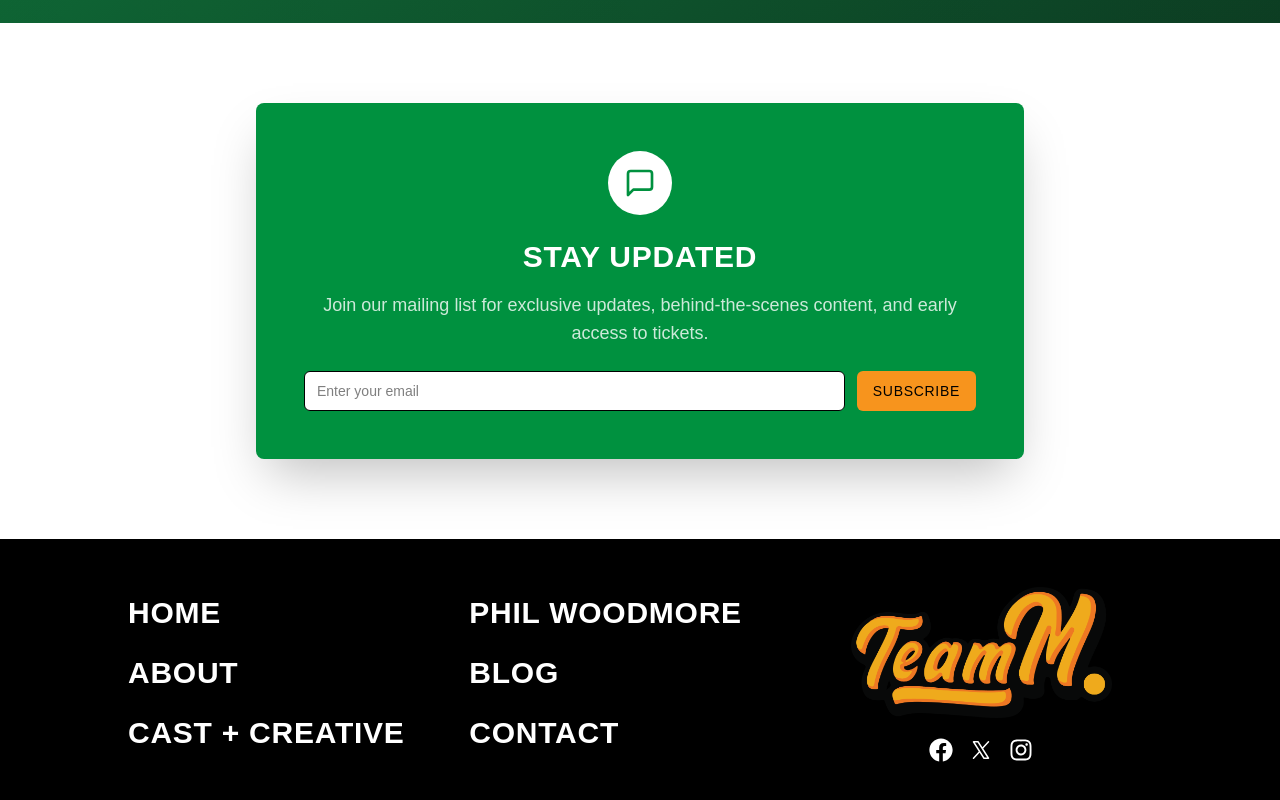
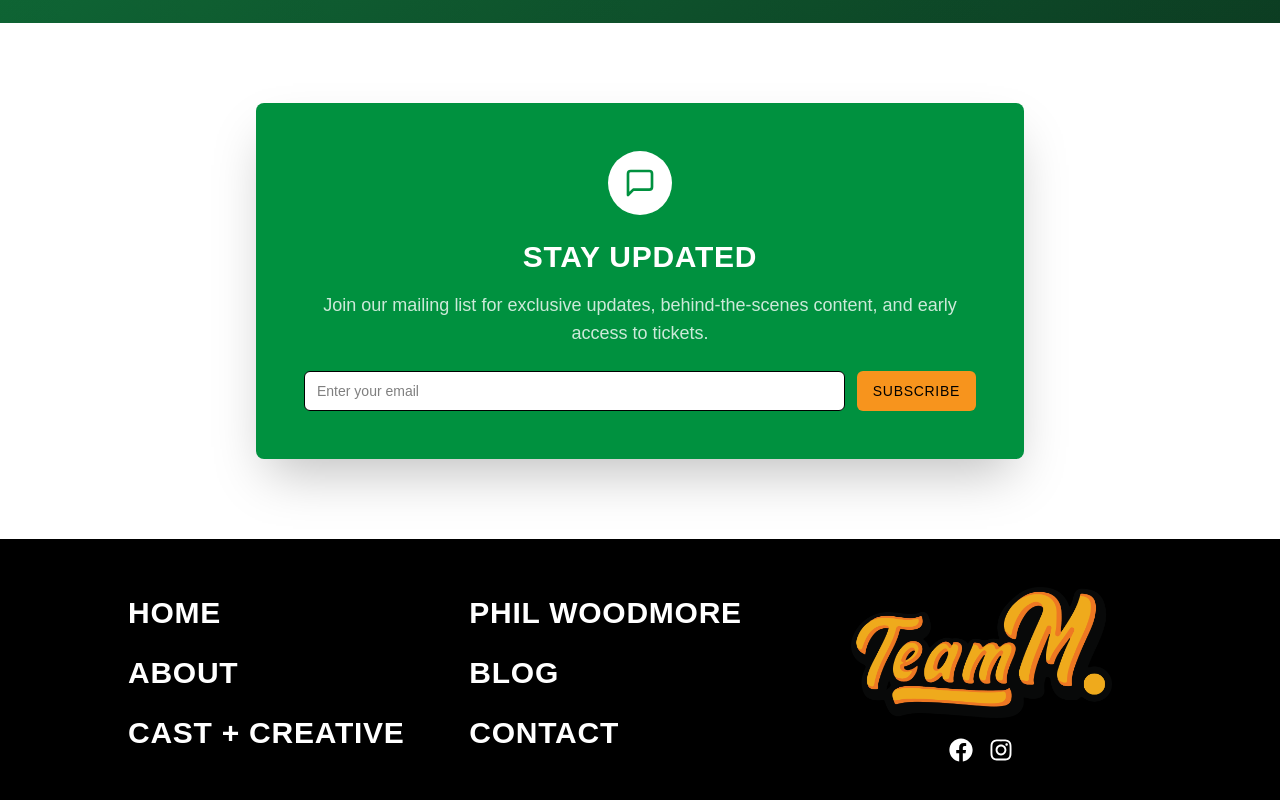
Before and after one commit to twinnytwin22/team-m, a Next.js app: page / in a window 1280 px wide. Shown: the part 1869-2669 px from the top of the page. Built offline with nearby package versions, Linux system fonts and the light colour scheme; a web font is replaced by a local one.

Commit message:
Update Footer.tsx

```diff
--- a/components/navigation/Footer.tsx
+++ b/components/navigation/Footer.tsx
@@ -13,13 +13,13 @@ function Footer() {
         <div className="flex-1 space-y-2 text-center lg:text-left lg:space-x-4 text-3xl">
           <ul className="space-y-2">
             <li className="py-2">
-              <NavLink href="/home">Home</NavLink>
+              <NavLink href="/">Home</NavLink>
             </li>
             <li className="py-2">
               <NavLink href="/about">About</NavLink>
             </li>
             <li className="py-2">
-              <NavLink href="/services">Cast + Creative</NavLink>
+              <NavLink href="/team">Cast + Creative</NavLink>
             </li>
           </ul>
         </div>
@@ -29,7 +29,7 @@ function Footer() {
           <nav>
             <ul className="list-none p-0 space-y-2">
             <li className="py-2">
-                <NavLink href="/careers">Phil Woodmore</NavLink>
+                <NavLink href="/phil-woodmore">Phil Woodmore</NavLink>
               </li>
               <li className="py-2">
                 <NavLink href="/blog">Blog</NavLink>
@@ -57,7 +57,7 @@ function Footer() {
             <div className="flex items-center justify-center gap-4">
               <Tooltip.Root>
                 <Tooltip.Trigger asChild>
-                  <NavLink href="https://facebook.com">
+                  <NavLink href="https://www.facebook.com/profile.php?id=61576144800633">
                     <FaFacebook />
                   </NavLink>
                 </Tooltip.Trigger>
@@ -70,7 +70,7 @@ function Footer() {
                 </Tooltip.Content>
               </Tooltip.Root>
 
-              <Tooltip.Root>
+              {/* <Tooltip.Root>
                 <Tooltip.Trigger asChild>
                   <NavLink href="https://twitter.com">
                     <PiXLogo />
@@ -83,11 +83,11 @@ function Footer() {
                 >
                   Twitter
                 </Tooltip.Content>
-              </Tooltip.Root>
+              </Tooltip.Root> */}
 
               <Tooltip.Root>
                 <Tooltip.Trigger asChild>
-                  <NavLink href="https://instagram.com">
+                  <NavLink href="https://www.instagram.com/teammthemusical/">
                     <FaInstagram />
                   </NavLink>
                 </Tooltip.Trigger>
```
